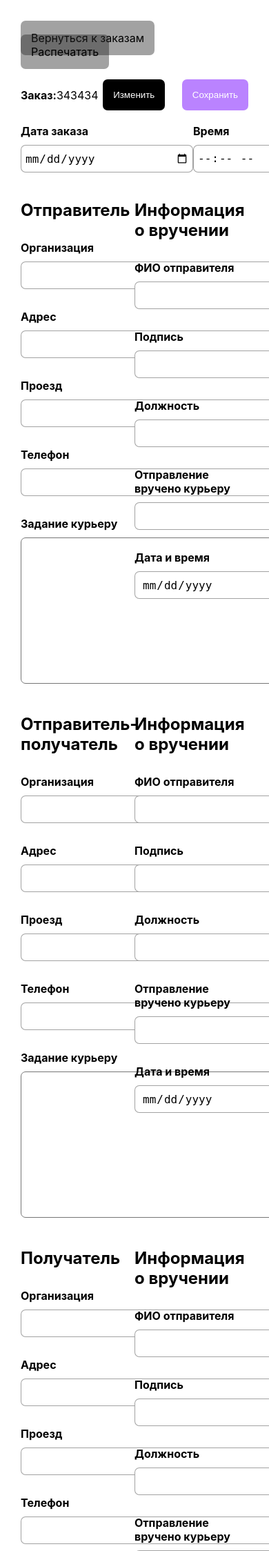
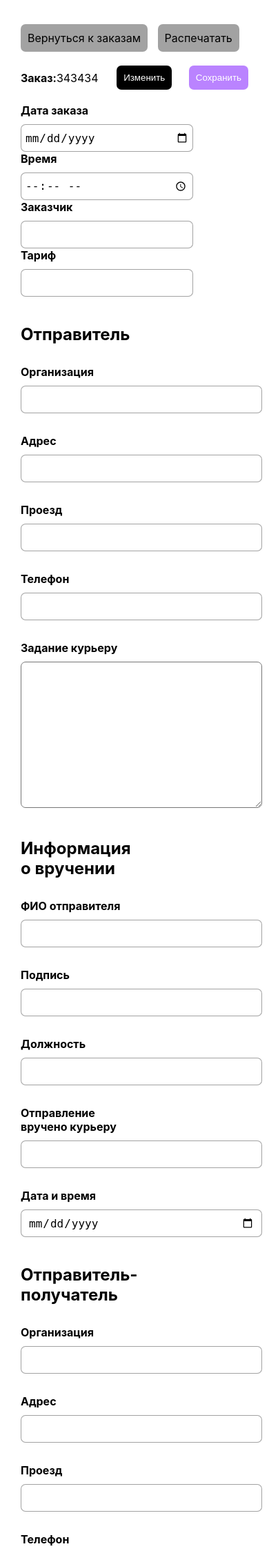
Before and after one commit to Nadybo/Allegro23, a PHP site: page /viewing-an-order.php in a window 390 px wide; the page is wider, and only the part inside the window is pictured. Shown: the top 2248 px of that part at 69% size. Run offline with PHP 8.4, Linux system fonts and the light colour scheme; some web fonts are replaced.

Commit message:
version 1.6

```diff
--- a/Style/index.css
+++ b/Style/index.css
@@ -430,10 +511,22 @@ tr:nth-child(odd) {
 }
 .info-container{
     display: flex;
-    align-items: center;
     justify-content: space-between;
 
     margin-top: 20px;
+}
+@media (min-width: 600px) and (max-width: 1070px) {
+    .info-container{
+        flex-wrap: wrap;
+    }
+    .info-items{
+        width: 50%;
+    }
+}
+@media (min-width: 300px) and (max-width: 600px) {
+    .info-container{
+        flex-direction: column;
+    }
 }
 .blanks-items p{
     font-weight: bold;
@@ -471,7 +564,26 @@ tr:nth-child(odd) {
     padding: 10px;
     font-size: var(--font-normal-size);
 }
-
+@media (min-width: 300px) and (max-width: 930px) {
+   .blanks-container{
+    flex-direction: column;
+   }
+}
+@media (min-width: 300px) and (max-width: 460px) {
+    .blanks-items textarea{
+        width: 350px;
+    }
+    .blanks-items input{
+        width: 350px;
+    }
+    .control-buttons a{
+        padding: 10px;
+        margin-right: 10px;
+    }
+    .number-order button{
+        padding: 10px;
+    }
+}
 /*Сделать заказ*/
 .make-order-container{
     display: flex;
--- a/address-book.php
+++ b/address-book.php
@@ -13,8 +13,8 @@
     ?>
     <div class="address-book">
         <div class="search-items">
-                <input type="text">
-                <button><img src="./icons/search.svg" style=" width: 16px; aspect-ratio: 1;"  alt=""></button>
+                <input placeholder="Поиск" type="text">
+                <!-- <button><img src="./icons/search.svg" style=" width: 16px; aspect-ratio: 1;"  alt=""></button> -->
         </div>
         <table>
             <tr>
--- a/oder.php
+++ b/oder.php
@@ -25,8 +25,8 @@
                 <button class="sort-button">Фильтр <img src="./icons/sort.svg" style=" width: 16px; aspect-ratio: 1; margin-left: 5px;" alt=""></button>
             </div>
             <div class="search-items">
-                <input type="text">
-                <button><img src="./icons/search.svg" style=" width: 16px; aspect-ratio: 1;"  alt=""></button>
+                <input placeholder="Поиск" type="text">
+                <!-- <button><img src="./icons/search.svg" style=" width: 16px; aspect-ratio: 1;"  alt=""></button> -->
             </div>
         </div>
         <table>
--- a/viewing-an-order.php
+++ b/viewing-an-order.php
@@ -23,19 +23,19 @@
             </div>
         </div>
         <div class="info-container">
-            <label for="">
+            <label class="info-items" for="">
                 <p>Дата заказа</p>
                 <input type="date" name="" id="">
             </label>
-            <label for="">
+            <label class="info-items" for="">
                 <p>Время</p>
                 <input type="time" name="" id="">
             </label>
-            <label for="">
+            <label class="info-items" for="">
                 <p>Заказчик</p>
                 <input type="number" name="" id="">
             </label>
-            <label for="">
+            <label class="info-items" for="">
                 <p>Тариф</p>
                 <input type="number" name="" id="">
             </label>
```
Also changed, not shown: other parts of Style/index.css (+87 -6 lines).
